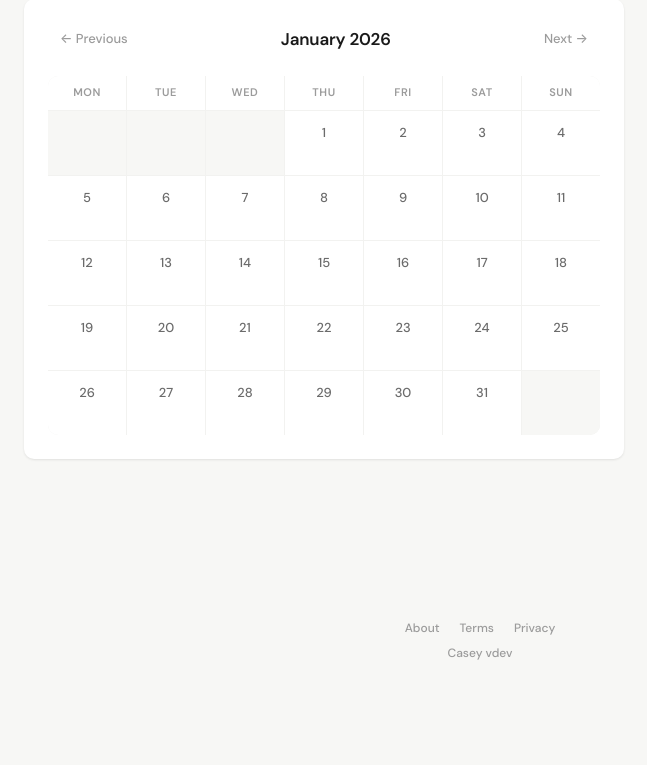
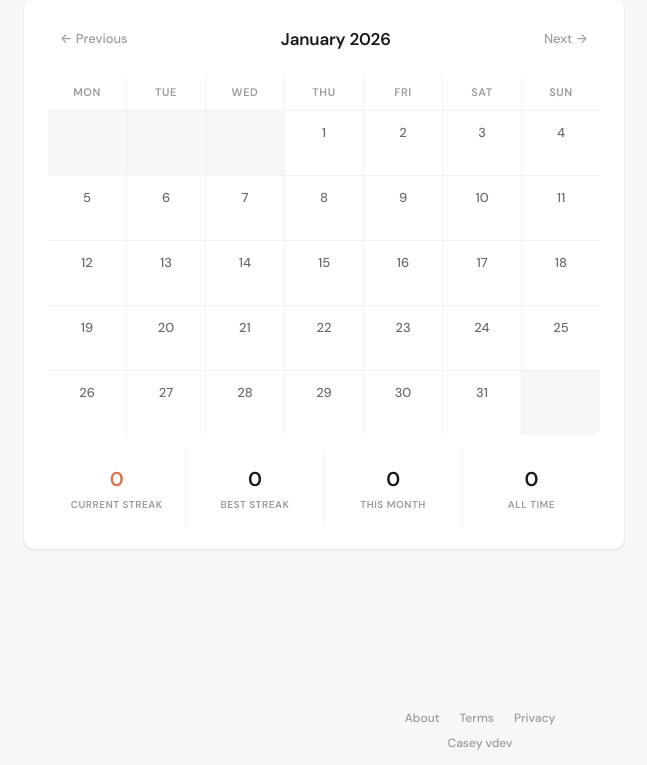
Before and after one commit to dannymcc/casey, a Flask app: page /calendar?year=2026&month=1 in a window 1280 px wide. Shown: the part 172-937 px from the top of the page, without its empty margins (160-807 px from the left). Before the commit the page ends 832 px from the top, so only its background shows below. Run offline with Flask 3, Linux system fonts and the light colour scheme; the visitor is signed in with stand-in values (Sample User, id 1); data comes from the database, SQL or seed files in the repository; data that the repository does not hold is empty; parts of the project's set-up code (start-up, migrations or seed data) failed here and were passed over; some libraries are stand-ins or nearby versions.

Commit message:
Add task editing, enhanced exports, and calendar streaks
- Task edit page with notes field, priority, recurrence, subtask management
- Enhanced JSON export with tags, subtasks, mood, pinned/archived status
- Enhanced CSV export with priority, recurrence, notes, mood, tags columns
- Calendar streak visualization: current streak, best streak, monthly/total counts
- Task titles link to edit page, notes icon indicator on dashboard

```diff
--- a/app.py
+++ b/app.py
@@ -195,6 +195,8 @@ def init_db():
         db.execute('ALTER TABLE tasks ADD COLUMN priority INTEGER DEFAULT 0')
     if 'recurrence' not in columns:
         db.execute("ALTER TABLE tasks ADD COLUMN recurrence TEXT DEFAULT 'none'")
+    if 'notes' not in columns:
+        db.execute('ALTER TABLE tasks ADD COLUMN notes TEXT')
 
     cursor = db.execute("PRAGMA table_info(journal_entries)")
     columns = [row[1] for row in cursor.fetchall()]
@@ -805,6 +807,38 @@ def add_task():
     return redirect(url_for('index'))
 
 
+@app.route('/tasks/<int:task_id>/edit', methods=['GET', 'POST'])
+@login_required
+def edit_task(task_id):
+    """Edit a task's details."""
+    db = get_db()
+    uf, uf_params = user_filter()
+    task = db.execute(f'SELECT * FROM tasks WHERE id = ? AND {uf}', (task_id, *uf_params)).fetchone()
+    if not task:
+        return redirect(url_for('index'))
+
+    if request.method == 'POST':
+        title = request.form.get('title', '').strip()
+        notes = request.form.get('notes', '').strip() or None
+        due_date = request.form.get('due_date', '').strip() or None
+        priority = request.form.get('priority', 0, type=int)
+        recurrence = request.form.get('recurrence', 'none')
+        if recurrence not in ('none', 'daily', 'weekly', 'monthly'):
+            recurrence = 'none'
+        if title:
+            db.execute(
+                'UPDATE tasks SET title = ?, notes = ?, due_date = ?, priority = ?, recurrence = ? WHERE id = ?',
+                (title, notes, due_date, min(priority, 2), recurrence, task_id)
+            )
+            db.commit()
+        return redirect(url_for('index'))
+
+    subtasks = db.execute(
+        'SELECT * FROM subtasks WHERE task_id = ? ORDER BY sort_order', (task_id,)
+    ).fetchall()
+    return render_template('edit_task.html', task=task, subtasks=subtasks)
+
+
 @app.route('/tasks/<int:task_id>/toggle', methods=['POST'])
 @login_required
 def toggle_task(task_id):
@@ -1257,18 +1291,41 @@ def export_json():
     db = get_db()
     uf, uf_params = user_filter()
 
+    # Journal entries with tags
+    entries = db.execute(
+        f'SELECT id, date, content, mood, created_at, updated_at FROM journal_entries WHERE {uf} ORDER BY date DESC',
+        uf_params
+    ).fetchall()
+    journal_data = []
+    for entry in entries:
+        e = dict(entry)
+        tags = get_journal_tags(db, entry['id'])
+        e['tags'] = [t['name'] for t in tags]
+        del e['id']
+        journal_data.append(e)
+
+    # Tasks with subtasks
+    tasks = db.execute(
+        f'SELECT id, title, completed, due_date, priority, recurrence, notes, created_at, completed_at FROM tasks WHERE {uf} ORDER BY created_at DESC',
+        uf_params
+    ).fetchall()
+    tasks_data = []
+    for task in tasks:
+        t = dict(task)
+        subtasks = db.execute(
+            'SELECT title, completed FROM subtasks WHERE task_id = ? ORDER BY sort_order',
+            (task['id'],)
+        ).fetchall()
+        t['subtasks'] = [dict(s) for s in subtasks]
+        del t['id']
+        tasks_data.append(t)
+
     data = {
         'exported_at': datetime.now().isoformat(),
-        'journal_entries': [dict(r) for r in db.execute(
-            f'SELECT date, content, created_at, updated_at FROM journal_entries WHERE {uf} ORDER BY date DESC',
-            uf_params
-        ).fetchall()],
-        'tasks': [dict(r) for r in db.execute(
-            f'SELECT title, completed, due_date, created_at, completed_at FROM tasks WHERE {uf} ORDER BY created_at DESC',
-            uf_params
-        ).fetchall()],
+        'journal_entries': journal_data,
+        'tasks': tasks_data,
         'blips': [dict(r) for r in db.execute(
-            f'SELECT content, created_at, updated_at, surface_count FROM blips WHERE {uf} ORDER BY created_at DESC',
+            f'SELECT content, pinned, archived, created_at, updated_at, surface_count FROM blips WHERE {uf} ORDER BY created_at DESC',
             uf_params
         ).fetchall()],
     }
@@ -1292,30 +1349,32 @@ def export_csv():
 
     # Journal entries
     writer.writerow(['--- Journal Entries ---'])
-    writer.writerow(['date', 'content', 'created_at', 'updated_at'])
+    writer.writerow(['date', 'content', 'mood', 'tags', 'created_at', 'updated_at'])
     for r in db.execute(
-        f'SELECT date, content, created_at, updated_at FROM journal_entries WHERE {uf} ORDER BY date DESC',
+        f'SELECT id, date, content, mood, created_at, updated_at FROM journal_entries WHERE {uf} ORDER BY date DESC',
         uf_params
     ).fetchall():
-        writer.writerow([r['date'], r['content'], r['created_at'], r['updated_at']])
+        tags = get_journal_tags(db, r['id'])
+        tag_str = ', '.join(t['name'] for t in tags)
+        writer.writerow([r['date'], r['content'], r['mood'] or '', tag_str, r['created_at'], r['updated_at']])
 
     writer.writerow([])
     writer.writerow(['--- Tasks ---'])
-    writer.writerow(['title', 'completed', 'due_date', 'created_at', 'completed_at'])
+    writer.writerow(['title', 'completed', 'due_date', 'priority', 'recurrence', 'notes', 'created_at', 'completed_at'])
     for r in db.execute(
-        f'SELECT title, completed, due_date, created_at, completed_at FROM tasks WHERE {uf} ORDER BY created_at DESC',
+        f'SELECT title, completed, due_date, priority, recurrence, notes, created_at, completed_at FROM tasks WHERE {uf} ORDER BY created_at DESC',
         uf_params
     ).fetchall():
-        writer.writerow([r['title'], r['completed'], r['due_date'], r['created_at'], r['completed_at']])
+        writer.writerow([r['title'], r['completed'], r['due_date'], r['priority'], r['recurrence'], r['notes'] or '', r['created_at'], r['completed_at']])
 
     writer.writerow([])
     writer.writerow(['--- Blips ---'])
-    writer.writerow(['content', 'created_at', 'updated_at', 'surface_count'])
+    writer.writerow(['content', 'pinned', 'archived', 'created_at', 'updated_at', 'surface_count'])
     for r in db.execute(
-        f'SELECT content, created_at, updated_at, surface_count FROM blips WHERE {uf} ORDER BY created_at DESC',
+        f'SELECT content, pinned, archived, created_at, updated_at, surface_count FROM blips WHERE {uf} ORDER BY created_at DESC',
         uf_params
     ).fetchall():
-        writer.writerow([r['content'], r['created_at'], r['updated_at'], r['surface_count']])
+        writer.writerow([r['content'], r['pinned'], r['archived'], r['created_at'], r['updated_at'], r['surface_count']])
 
     return Response(
         output.getvalue(),
@@ -1559,12 +1618,49 @@ def calendar_view():
     else:
         next_year, next_month = year, month + 1
 
+    # Calculate journal streaks
+    all_dates = db.execute(
+        f'SELECT date FROM journal_entries WHERE {uf} ORDER BY date DESC',
+        uf_params
+    ).fetchall()
+    all_date_set = {r['date'] for r in all_dates}
+
+    current_streak = 0
+    d = date.today()
+    # If no entry today, start from yesterday
+    if d.isoformat() not in all_date_set:
+        d = d - timedelta(days=1)
+    while d.isoformat() in all_date_set:
+        current_streak += 1
+        d = d - timedelta(days=1)
+
+    longest_streak = 0
+    if all_dates:
+        sorted_dates = sorted(all_date_set)
+        streak = 1
+        for i in range(1, len(sorted_dates)):
+            prev_d = date.fromisoformat(sorted_dates[i - 1])
+            curr_d = date.fromisoformat(sorted_dates[i])
+            if (curr_d - prev_d).days == 1:
+                streak += 1
+            else:
+                longest_streak = max(longest_streak, streak)
+                streak = 1
+        longest_streak = max(longest_streak, streak)
+
+    total_entries = len(all_date_set)
+    entries_this_month = len(entry_dates)
+
     return render_template('calendar.html',
                            year=year, month=month, month_name=month_name,
                            weeks=weeks, entry_dates=entry_dates,
                            prev_year=prev_year, prev_month=prev_month,
                            next_year=next_year, next_month=next_month,
-                           today=date.today().isoformat())
+                           today=date.today().isoformat(),
+                           current_streak=current_streak,
+                           longest_streak=longest_streak,
+                           total_entries=total_entries,
+                           entries_this_month=entries_this_month)
 
 
 # --- Journal Templates ---
--- a/templates/calendar.html
+++ b/templates/calendar.html
@@ -101,9 +101,48 @@
     display: inline-block;
 }
 
+.cal-stats {
+    display: flex;
+    gap: 1px;
+    background: var(--border-light);
+    border-radius: var(--radius);
+    overflow: hidden;
+    margin-top: 1rem;
+}
+
+.cal-stat {
+    flex: 1;
+    background: var(--surface);
+    padding: 0.75rem 0.5rem;
+    text-align: center;
+}
+
+.cal-stat-num {
+    font-size: 1.25rem;
+    font-weight: 700;
+    color: var(--text);
+    letter-spacing: -0.02em;
+}
+
+.cal-stat-num.accent {
+    color: var(--accent);
+}
+
+.cal-stat-label {
+    font-size: 10px;
+    font-weight: 600;
+    color: var(--text-muted);
+    text-transform: uppercase;
+    letter-spacing: 0.05em;
+    margin-top: 0.125rem;
+}
+
 @media (max-width: 480px) {
     .cal-day { padding: 0.5rem 0.25rem; min-height: 52px; }
     .cal-day-num { font-size: 12px; }
+    .cal-stat { padding: 0.5rem 0.25rem; }
+    .cal-stat-num { font-size: 1rem; }
+    .cal-stat-label { font-size: 9px; }
 }
 {% endblock %}
 
@@ -154,6 +193,25 @@
                 {% endfor %}
             {% endfor %}
         </div>
+
+        <div class="cal-stats">
+            <div class="cal-stat">
+                <div class="cal-stat-num accent">{{ current_streak }}</div>
+                <div class="cal-stat-label">Current Streak</div>
+            </div>
+            <div class="cal-stat">
+                <div class="cal-stat-num">{{ longest_streak }}</div>
+                <div class="cal-stat-label">Best Streak</div>
+            </div>
+            <div class="cal-stat">
+                <div class="cal-stat-num">{{ entries_this_month }}</div>
+                <div class="cal-stat-label">This Month</div>
+            </div>
+            <div class="cal-stat">
+                <div class="cal-stat-num">{{ total_entries }}</div>
+                <div class="cal-stat-label">All Time</div>
+            </div>
+        </div>
     </div>
 </div>
 {% endblock %}
--- a/templates/index.html
+++ b/templates/index.html
@@ -344,7 +344,8 @@
                                        {{ 'checked' if task.completed else '' }}
                                        onchange="this.form.submit()">
                                 <span style="flex: 1; font-size: 14px;">
-                                    {{ task.title }}
+                                    <a href="/tasks/{{ task.id }}/edit" style="color: inherit; text-decoration: none;" title="Edit task">{{ task.title }}</a>
+                                    {% if task.notes %}<span style="color: var(--text-muted); font-size: 11px; margin-left: 0.25rem;" title="{{ task.notes }}">&#128196;</span>{% endif %}
                                     {% if task.priority == 2 %}
                                         <span class="priority-badge high">High</span>
                                     {% elif task.priority == 1 %}
```
Also changed, not shown: templates/edit_task.html (added, +109 -0 lines).
